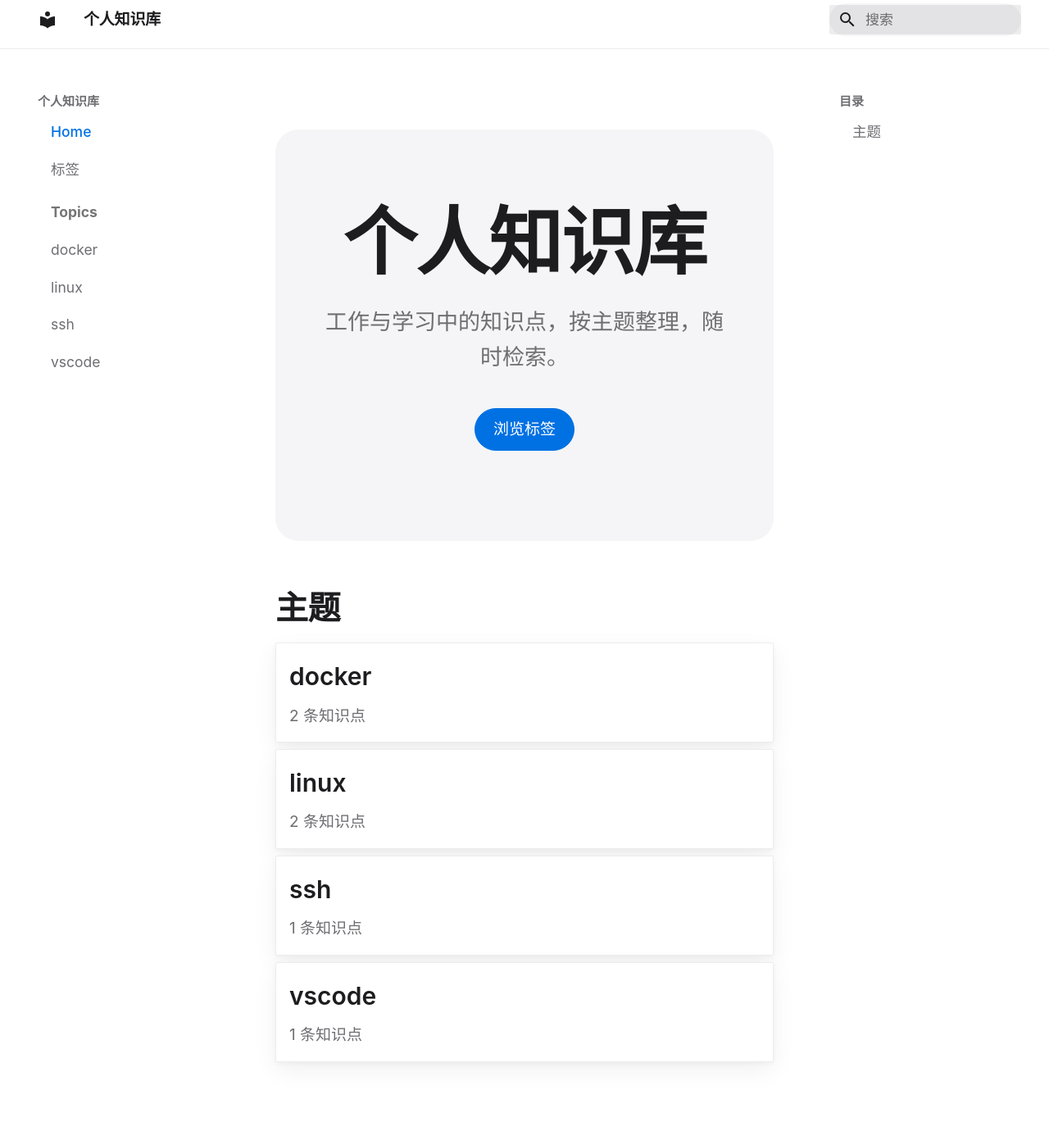
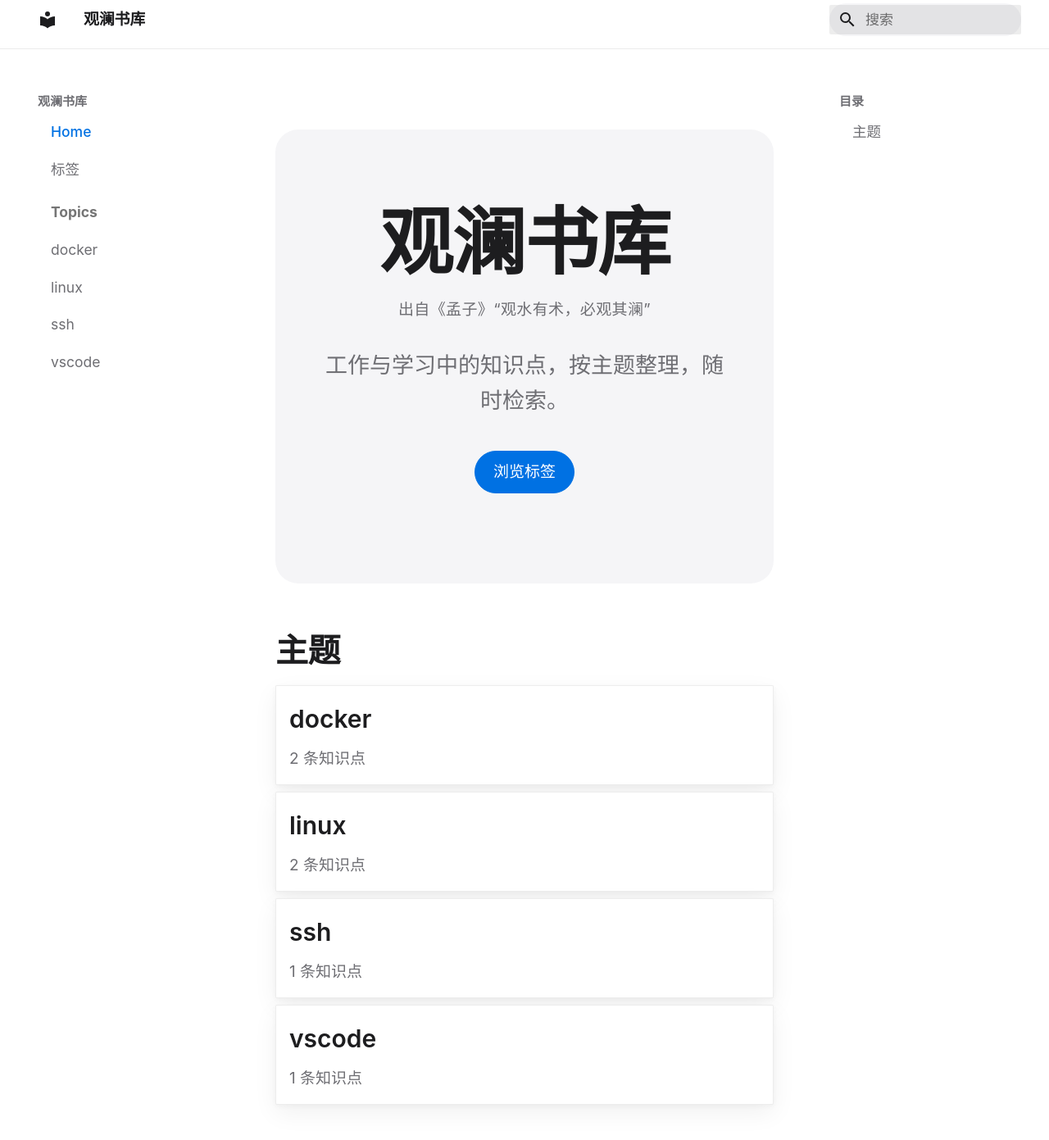
Before and after one commit to Daniel11103/daily-wiki, an MkDocs documentation site: the page built from docs/index.md, in a window 1280 px wide and 1400 px high. Shown: the top 1391 px of the window at 82% size. Built offline with MkDocs 1.6.1 and Material for MkDocs 9.7.7, drawn with Linux system fonts in a browser that asks for light colours.

Commit message:
update wiki 2026-11-12

```diff
--- a/docs/index.md
+++ b/docs/index.md
@@ -1,6 +1,8 @@
 <div class="kb-hero" markdown="1">
 
-# 个人知识库
+# 观澜书库
+
+<p class="kb-motto">出自《孟子》“观水有术，必观其澜”</p>
 
 工作与学习中的知识点，按主题整理，随时检索。
 
--- a/docs/stylesheets/extra.css
+++ b/docs/stylesheets/extra.css
@@ -219,7 +219,14 @@ body {
 
 .kb-hero h1 {
   font-size: 4.5rem;
-  margin-bottom: 1rem;
+  margin-bottom: 0.5rem;
+}
+
+.kb-hero .kb-motto {
+  font-size: 0.95rem;
+  color: var(--a-muted);
+  margin-bottom: 1.5rem;
+  letter-spacing: 0.02em;
 }
 
 .kb-hero p {
--- a/mkdocs.yml
+++ b/mkdocs.yml
@@ -1,4 +1,4 @@
-site_name: 个人知识库
+site_name: 观澜书库
 theme:
   name: material
   language: zh
```
